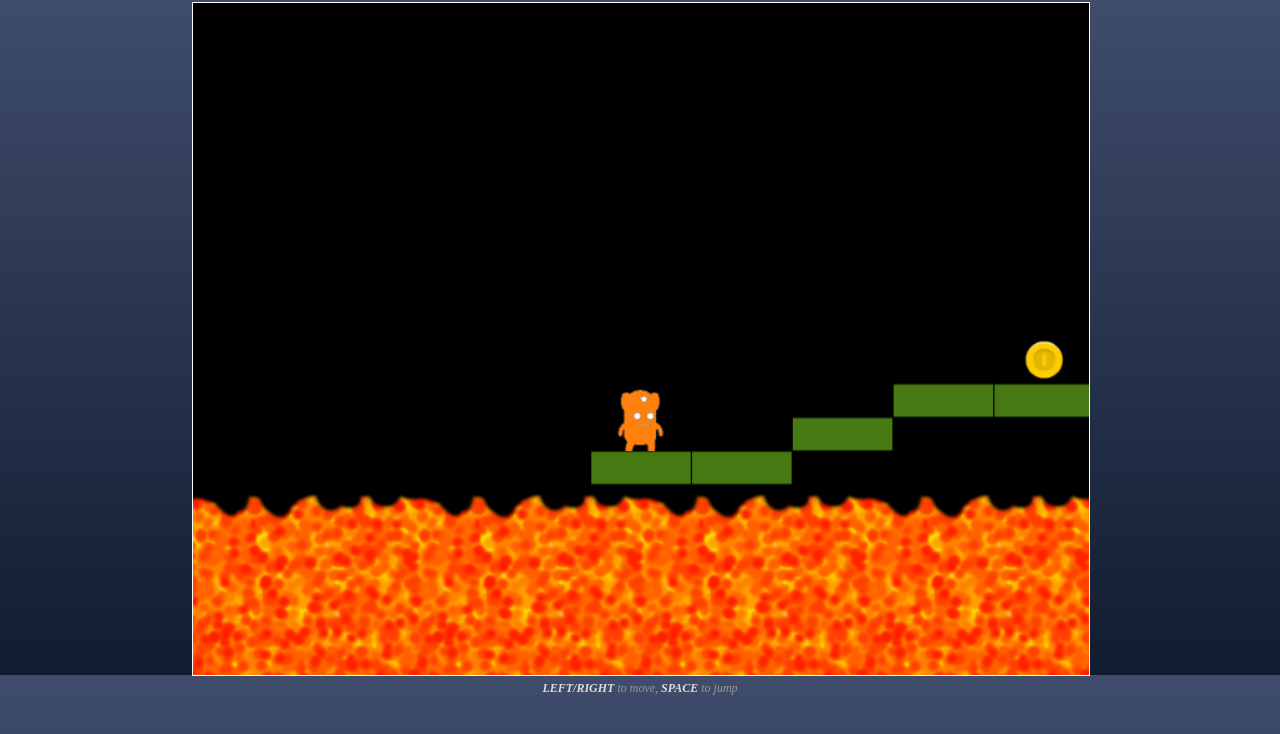
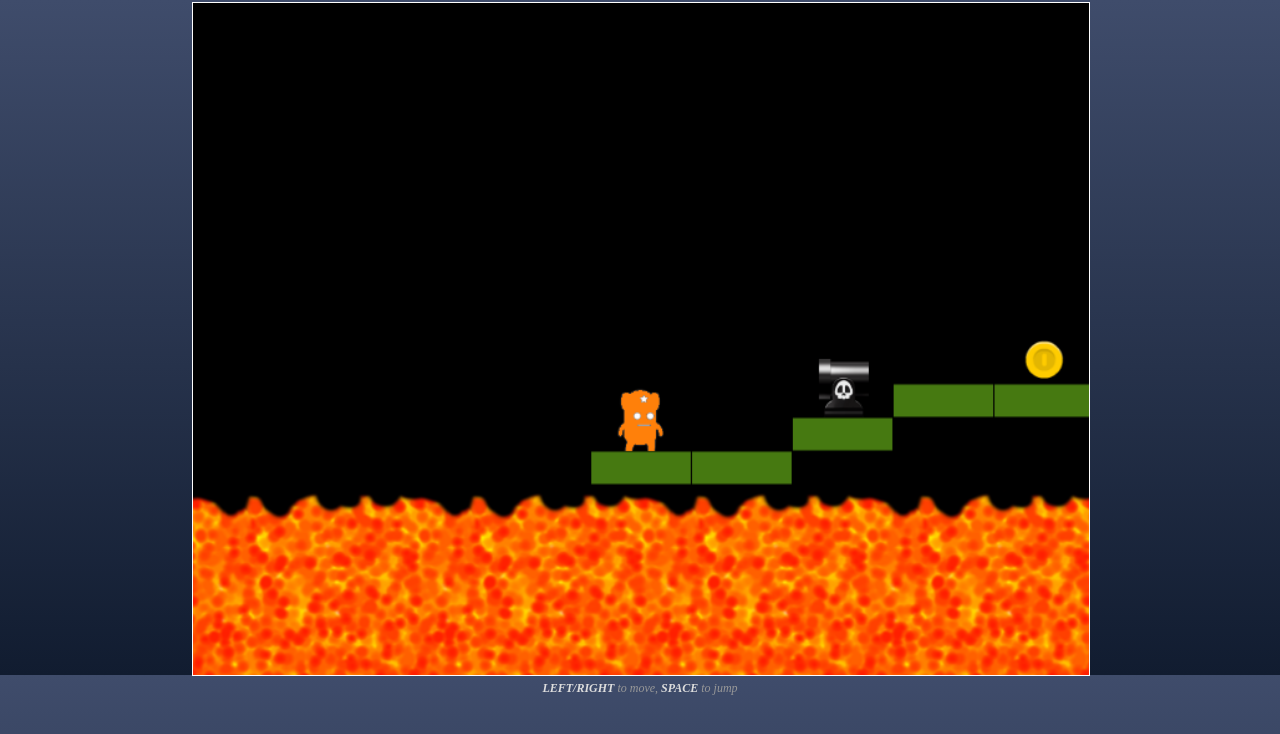
Before and after one commit to Team-Pisco-Sour/Jumper, a plain HTML site: page Jumper/index.html in a window 1280 px wide. Drawn offline with Linux system fonts and the light colour scheme.

Commit message:
Added visuals for turrets (Still no functionality)

```diff
--- a/Jumper/index.html
+++ b/Jumper/index.html
@@ -10,7 +10,9 @@
         <canvas id="canvas"></canvas>
         <img class="non-displayed-images" src="./img/ground_lava.png" id="ground" />
         <img class="non-displayed-images" src="./img/player.png" id="player" />
-        <img class="non-displayed-images" src="./img/coin.png" id="coin" />
+        <img class="non-displayed-images" src="./img/coin.png" id="coin"/>
+        <img class="non-displayed-images" src="./img/turret.png" id="turret"/>
+
         <div id="instructions">
             <strong>LEFT/RIGHT</strong> to move, <strong>SPACE</strong> to jump
         </div>
--- a/Jumper/js/levels.js
+++ b/Jumper/js/levels.js
@@ -3,6 +3,7 @@
         Legend:
             X - platform
             o - coin
+            ^ - turret
     */
     let levels = [
         {
@@ -40,12 +41,12 @@
                 "             X                                                                                                                      ",
                 "                                             XX               X            X                                    X                   ",
                 "                 oo            o                        X                                        XX         X                       ",
-                "                 XX  XX      XXX   X                                                        XX                         X            ",
-                "          o             XX              XXX                     X       XX     XX       XX           XXXX           X       XXXX    ",
+                "                 XX  XX  ^   XXX   X                                                        XX                         X            ",
+                "          o^            XX              XXX                     X       XX     XX       XX           XXXX           X       XXXX    ",
                 "         XXX                                      X   X                X                                                            ",
-                "    o                                                               XXX              X                                              ",
-                "   XXX                                                                                                                              ",
-                "  X                            XX                                                                                                   ",
+                "    o^                                                               XXX              X                                              ",
+                "  ^XXX                         ^                                                                                                    ",
+                "  X    ^                       XX                                                                                                   ",
                 "XX     X                                                                                                                            "
             ]
         }
--- a/Jumper/js/main.js
+++ b/Jumper/js/main.js
@@ -20,12 +20,14 @@ const FRAMES_PER_SECOND = 60,                                            // 'upd
     IMPULSE = 1500 * FRAMES_PER_SECOND, //15 * FRAMES_PER_SECOND,                                  // player jump impulse
     FALLING_JUMP = FRAMES_PER_SECOND / 5,                              // player allowed to jump for 1/5 second after falling off a platform
     COIN = { WIDTH: 1.5 * ROW_HEIGHT, HEIGHT: 1.5 * ROW_HEIGHT },      // logical size of Coin
+    TURRET = {WIDTH: COL_WIDTH / 2, HEIGHT: 1.75 * ROW_HEIGHT}         // turret size
     DIRECTION = { NONE: 0, LEFT: 1, RIGHT: 2 },                        // useful enum for declaring an abstract direction
     STEP = { FRAMES: 8, W: COL_WIDTH / 10, H: ROW_HEIGHT },            // attributes of player stepping up
     IMAGES = {                                                         // image file ID's
         groundImgID: 'ground',
         playerImgID: 'player',
-        coinImgID: 'coin'
+        coinImgID: 'coin',
+        turretImgID: 'turret'
     },
     PLAYER = {
         RIGHT: { x: 1008, y: 0, w: 72, h: 96, frames: 6, fps: 30 },    // animation - player running right
--- a/Jumper/js/playground.js
+++ b/Jumper/js/playground.js
@@ -45,7 +45,8 @@ let Playground = {
 
                 map[row][col] = {
                     platform: (cell === "X"),
-                    coin: (cell === "o")
+                    coin: (cell === "o"),
+                    turret: (cell == "^")
                 };
             }
         }
--- a/Jumper/js/renderer.js
+++ b/Jumper/js/renderer.js
@@ -92,6 +92,8 @@ let Renderer = {
                     this.renderPlatform(ctx, c, y);
                 else if (cell.coin)
                     this.renderCoin(ctx, c, y);
+                else if (cell.turret)
+                    this.renderTurret(ctx, c, y);
             }
 
             c = normalizeColumn(c + direction);
@@ -122,6 +124,19 @@ let Renderer = {
             y - COIN.HEIGHT,        // The y coordinate where to place the image on the canvas
             COIN.WIDTH,             // The width of the image to use (stretch or reduce the image)
             COIN.HEIGHT);           // The height of the image to use (stretch or reduce the image)
+    },
+
+    renderTurret: function (ctx, col, y) {
+
+        let turretImg = document.getElementById(IMAGES.turretImgID),
+            x = col2x(col + 0.51);
+
+        ctx.drawImage(
+            turretImg,
+            tx(x) - TURRET.WIDTH / 2,
+            y - TURRET.HEIGHT,
+            TURRET.WIDTH,
+            TURRET.HEIGHT)
     },
 
     renderPlayer: function (ctx) {
```
Also changed, not shown: Jumper/img/turret.png (added).
